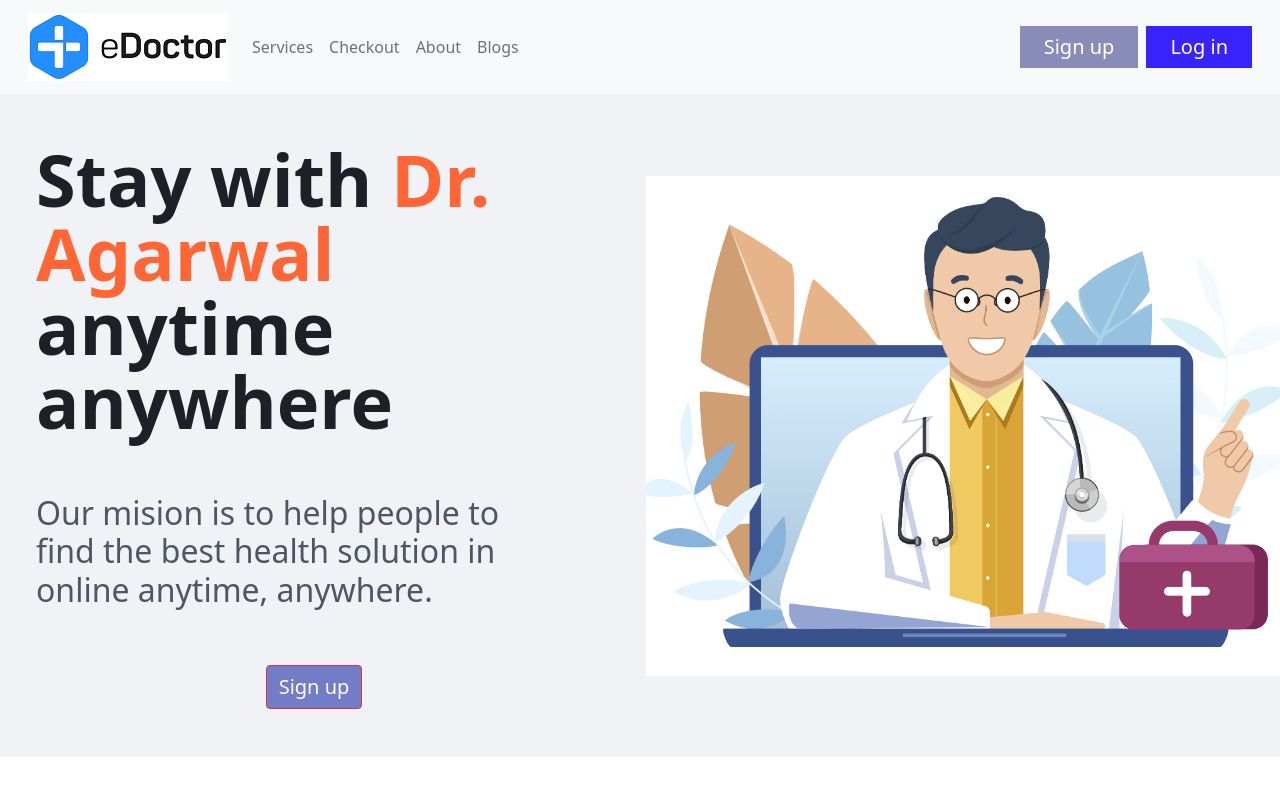
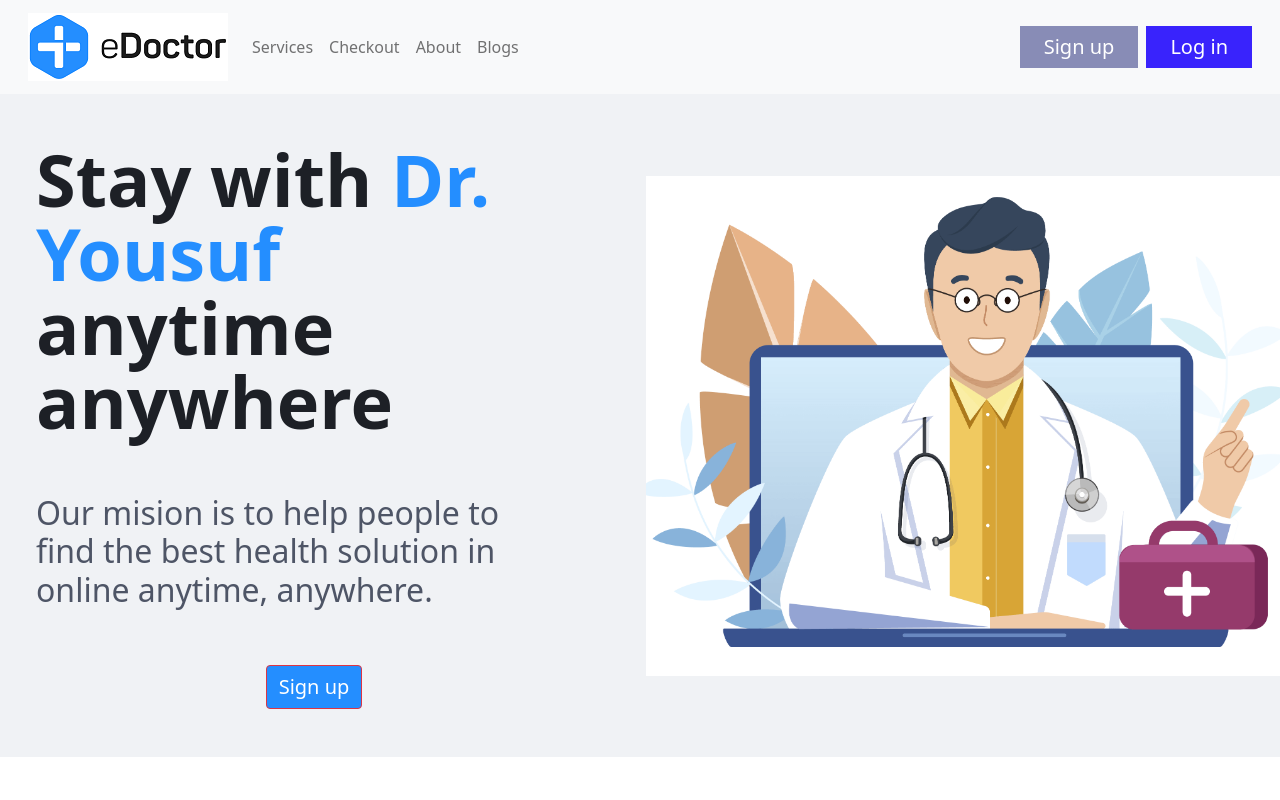
Before and after one commit to devriazul/eDoctor---Assignment_10, a React (Create React App) app: page / in a window 1280 px wide. Shown: the top 800 px of the page. Built offline with nearby package versions, Linux system fonts and the light colour scheme; no server answers.

Commit message:
Home section update

```diff
--- a/src/components/Home/Home.css
+++ b/src/components/Home/Home.css
@@ -16,21 +16,13 @@
 
 .banner Button {
     font-size: 20px;
-    background-color: rgb(116, 123, 199);
+    background-color: #248EFF;
 }
 
 .banner Button:hover {
     background-color: rgb(226, 14, 180) !important;
 }
 
-
-/* .banner-pik{
-    height: 553px;
-    position: relative;
-    left: 5px;
-    clip-path: polygon(20% 0%, 100% 0px, 100% 100%, 0px 130%);
-} */
-
 .orange {
-    color: #ff6636;
+    color: #248EFF;
 }
--- a/src/components/Home/Home.js
+++ b/src/components/Home/Home.js
@@ -17,7 +17,7 @@ const Home = () => {
         <div className="col-md-6 px-5 py-5 d-flex align-items-center ">
           <div className="">
             <h1 className="text-start">
-              Stay with <span className="orange">Dr. Agarwal</span> anytime anywhere
+              Stay with <span className="orange">Dr. Yousuf</span> anytime anywhere
             </h1>
             <h4 className="text-start py-5  pe-5">
               Our mision is to help people to find the best health solution in online anytime, anywhere.
```
